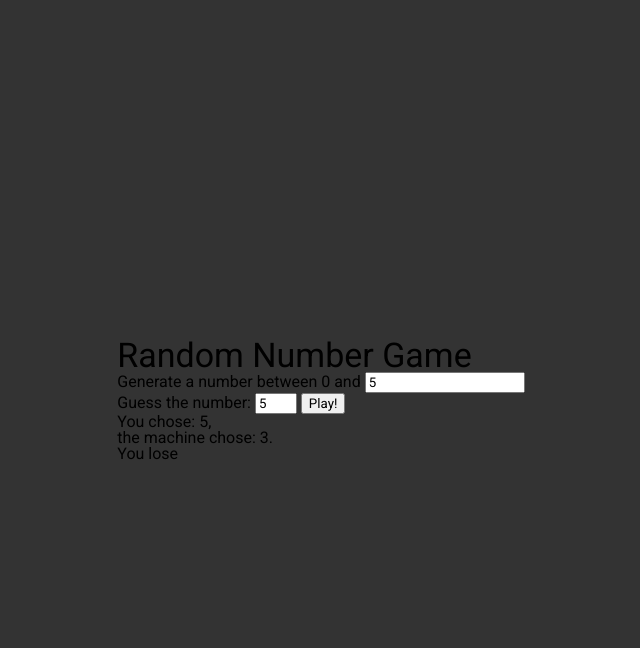
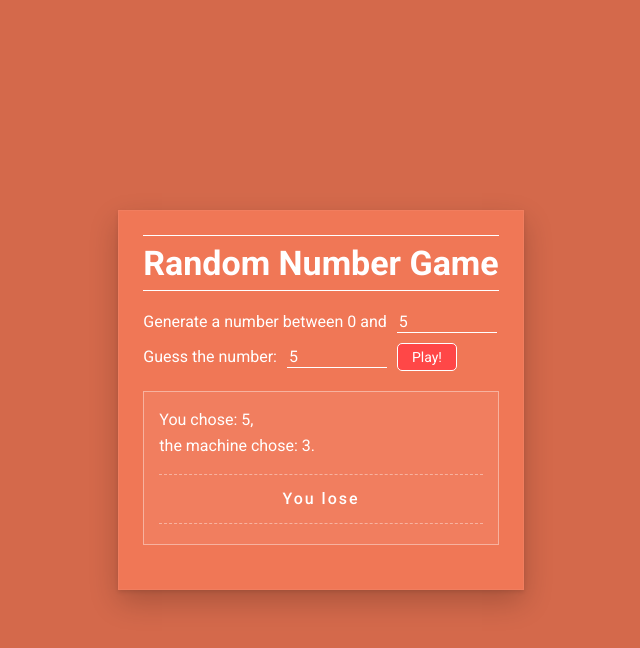
Before and after one commit to linojung/RandomNumberGame, a plain HTML site: page index.html in a window 1280 px wide. Both pictures are taken after typing "5", "5" into the empty fields and a click on the button "Play!". Shown: the whole page, without its empty margins (319-959 px from the left). Drawn offline with Linux system fonts and the light colour scheme.

Commit message:
completed
sort of brief css

```diff
--- a/index.html
+++ b/index.html
@@ -1,7 +1,7 @@
 <!DOCTYPE html>
 <html>
   <head>
-    <title>Vanilla Challenge</title>
+    <title>Random Number Game</title>
     <meta charset="UTF-8" />
     <link rel="stylesheet" href="style.css" />
   </head>
@@ -9,6 +9,7 @@
     <div class="wrap">
       <form id="game">
         <h2>Random Number Game</h2>
+        <div class="main-inputs">
           <div class="generator">
             Generate a number between 0 and
             <input type="number" id="generateNo" min="1" required />
@@ -18,8 +19,10 @@
             <input type="number" id="guessNo" min="0" max="" required />
             <button type="submit" id="playBtn">Play!</button>
           </div>
+        </div>
         <div id="false" class="hidden">'when gssNo > genNo'</div>
         <div id="result" class="hidden">
+          <!--classhidden-->
           <div class="result__number">
             <p>You chose: <span id="chosenNo">'chosenNo'</span>,</p>
             <p>the machine chose: <span id="machineNo">'machineNo'</span>.</p>
@@ -27,6 +30,7 @@
           <div class="result__game">'result'</div>
         </div>
         <button type="reset" id="restart" class="hidden">
+          <!--classhidden-->
           Wanna Play Again?
         </button>
       </form>
--- /dev/null
+++ b/reset.css
@@ -0,0 +1,128 @@
+html,
+body,
+div,
+span,
+applet,
+object,
+iframe,
+h1,
+h2,
+h3,
+h4,
+h5,
+h6,
+p,
+blockquote,
+pre,
+a,
+abbr,
+acronym,
+address,
+big,
+cite,
+code,
+del,
+dfn,
+em,
+img,
+ins,
+kbd,
+q,
+s,
+samp,
+small,
+strike,
+strong,
+sub,
+sup,
+tt,
+var,
+b,
+u,
+i,
+center,
+dl,
+dt,
+dd,
+ol,
+ul,
+li,
+fieldset,
+form,
+label,
+legend,
+table,
+caption,
+tbody,
+tfoot,
+thead,
+tr,
+th,
+td,
+article,
+aside,
+canvas,
+details,
+embed,
+figure,
+figcaption,
+footer,
+header,
+hgroup,
+menu,
+nav,
+output,
+ruby,
+section,
+summary,
+time,
+mark,
+audio,
+video {
+  margin: 0;
+  padding: 0;
+  border: 0;
+  font-size: 100%;
+  font: inherit;
+  vertical-align: baseline;
+}
+/* HTML5 display-role reset for older browsers */
+article,
+aside,
+details,
+figcaption,
+figure,
+footer,
+header,
+hgroup,
+menu,
+nav,
+section {
+  display: block;
+}
+body {
+  line-height: 1;
+}
+ol,
+ul {
+  list-style: none;
+}
+blockquote,
+q {
+  quotes: none;
+}
+blockquote:before,
+blockquote:after,
+q:before,
+q:after {
+  content: "";
+  content: none;
+}
+table {
+  border-collapse: collapse;
+  border-spacing: 0;
+}
+
+* {
+  box-sizing: border-box;
+}
--- a/style.css
+++ b/style.css
@@ -1,136 +1,16 @@
+@import "reset.css";
 @import url("https://fonts.googleapis.com/css2?family=Roboto:wght@100;300;400;500;700&display=swap");
-html,
-body,
-div,
-span,
-applet,
-object,
-iframe,
-h1,
-h2,
-h3,
-h4,
-h5,
-h6,
-p,
-blockquote,
-pre,
-a,
-abbr,
-acronym,
-address,
-big,
-cite,
-code,
-del,
-dfn,
-em,
-img,
-ins,
-kbd,
-q,
-s,
-samp,
-small,
-strike,
-strong,
-sub,
-sup,
-tt,
-var,
-b,
-u,
-i,
-center,
-dl,
-dt,
-dd,
-ol,
-ul,
-li,
-fieldset,
-form,
-label,
-legend,
-table,
-caption,
-tbody,
-tfoot,
-thead,
-tr,
-th,
-td,
-article,
-aside,
-canvas,
-details,
-embed,
-figure,
-figcaption,
-footer,
-header,
-hgroup,
-menu,
-nav,
-output,
-ruby,
-section,
-summary,
-time,
-mark,
-audio,
-video {
-  margin: 0;
-  padding: 0;
-  border: 0;
-  font-size: 100%;
-  font: inherit;
-  vertical-align: baseline;
-}
-/* HTML5 display-role reset for older browsers */
-article,
-aside,
-details,
-figcaption,
-figure,
-footer,
-header,
-hgroup,
-menu,
-nav,
-section {
-  display: block;
-}
-body {
-  line-height: 1;
-}
-ol,
-ul {
-  list-style: none;
-}
-blockquote,
-q {
-  quotes: none;
-}
-blockquote:before,
-blockquote:after,
-q:before,
-q:after {
-  content: "";
-  content: none;
-}
-table {
-  border-collapse: collapse;
-  border-spacing: 0;
+
+/* styles */
+
+:root {
+  --main-color: rgb(240, 119, 86);
+  --darker-color: rgb(212, 105, 75);
 }
 
-* {
-  box-sizing: border-box;
-}
-
-/* styles */
 body {
   font-family: "Roboto", sans-serif;
+  color: #fff;
 }
 
 .wrap {
@@ -139,17 +19,75 @@ body {
   height: 100vh;
   justify-content: center;
   align-items: center;
-  background-color: #333;
+  background-color: var(--darker-color);
 }
 form {
+  box-shadow: rgba(0, 0, 0, 0.2) 0px 12px 28px 0px,
+    rgba(0, 0, 0, 0.1) 0px 2px 4px 0px,
+    rgba(255, 255, 255, 0.05) 0px 0px 0px 1px inset;
+  background-color: var(--main-color);
+  padding: 25px;
 }
-
+/* form > * {
+  margin-bottom: 10px;
+} */
 input {
   font-family: "Roboto", sans-serif;
 }
 
+input[type="number"] {
+  width: 100px;
+  max-width: 200px;
+  font-size: inherit;
+  border: none;
+  border-bottom: 1px solid #fff;
+  background-color: transparent;
+  color: #fff;
+  margin-left: 10px;
+}
+
+input[type="number"]::placeholder {
+  font-size: inherit;
+}
+
+input[type="number"]:focus {
+  outline: none;
+}
+
+.main-inputs {
+}
+
+.main-inputs > div {
+  margin-bottom: 10px;
+  display: flex;
+  justify-content: left;
+  align-items: center;
+}
+
 button {
   font-family: "Roboto", sans-serif;
+  font-size: 14px;
+  border: 1px solid #fff;
+  padding: 5px 14px;
+  background-color: rgba(0, 0, 0, 0.2);
+  color: #fff;
+  border-radius: 5px;
+  cursor: pointer;
+  transition: all 0.1s ease-in-out;
+}
+button:hover {
+  background-color: black;
+}
+button:focus {
+  background-color: rgb(255, 71, 71);
+}
+#playBtn {
+  margin-left: 10px;
+}
+
+#playBtn:disabled {
+  cursor: default;
+  background-color: rgba(255, 255, 255, 0.3);
 }
 
 .hidden {
@@ -157,5 +95,39 @@ button {
 }
 
 h2 {
+  margin-bottom: 20px;
+  padding: 10px 0;
   font-size: 34px;
+  font-weight: 600;
+  border-bottom: 1px solid #fff;
+  border-top: 1px solid #fff;
 }
+
+.lose {
+}
+
+#result {
+  margin: 20px 0;
+  border: 1px solid rgba(255, 255, 255, 0.4);
+  padding: 20px 15px;
+  background-color: rgba(255, 255, 255, 0.05);
+}
+
+.result__number p {
+  margin-bottom: 10px;
+}
+
+.result__game {
+  margin-top: 20px;
+  line-height: 3;
+  border-top: 1px dashed rgba(255, 255, 255, 0.4);
+
+  border-bottom: 1px dashed rgba(255, 255, 255, 0.4);
+  text-align: center;
+  font-weight: 500;
+  letter-spacing: 2px;
+}
+
+#restart {
+  float: right;
+}
```
Also changed, not shown: 1 other file. Lines whose indentation alone changed are shown as unchanged.
